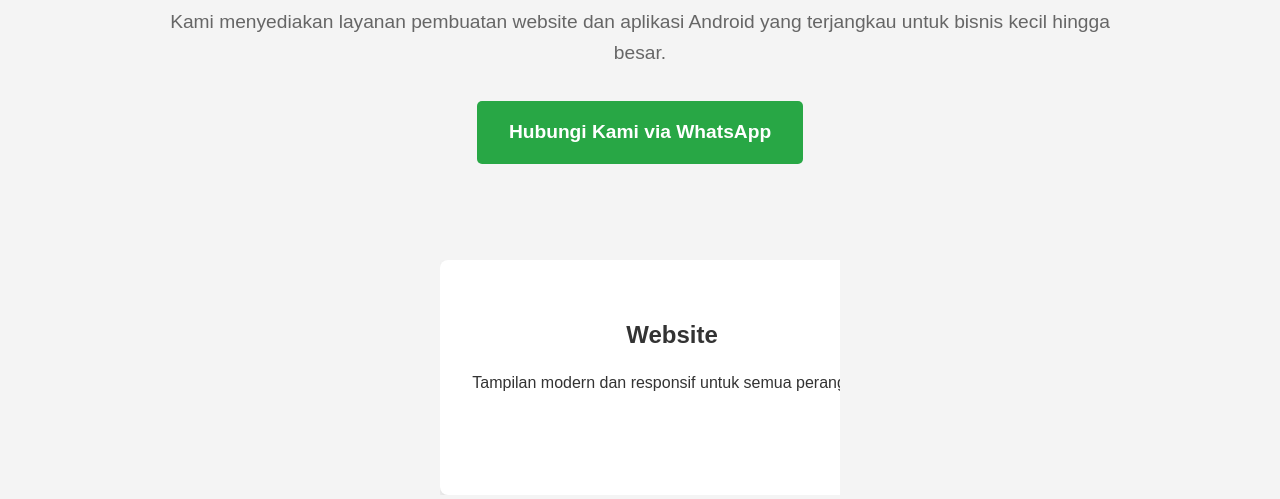
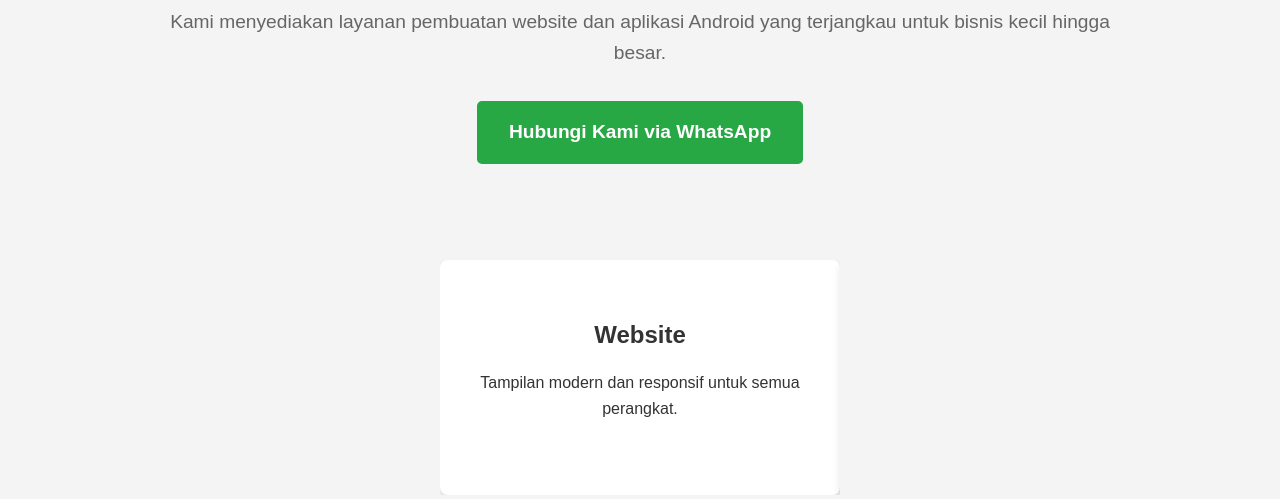
Before and after one commit to sesiprogrammer/sesiprogrammer.github.io, a plain HTML site: page index.html in a window 1280 px wide. Shown: the part 301-800 px from the top of the page. Drawn offline with Linux system fonts and the light colour scheme.

Commit message:
Update index.html

```diff
--- a/index.html
+++ b/index.html
@@ -80,6 +80,7 @@
             border-radius: 8px;
             box-shadow: 0 4px 8px rgba(0,0,0,0.1);
             text-align: center;
+            box-sizing: border-box; /* Pastikan padding dihitung dalam lebar total */
         }
         .service-item h3 {
             color: #333;
```
